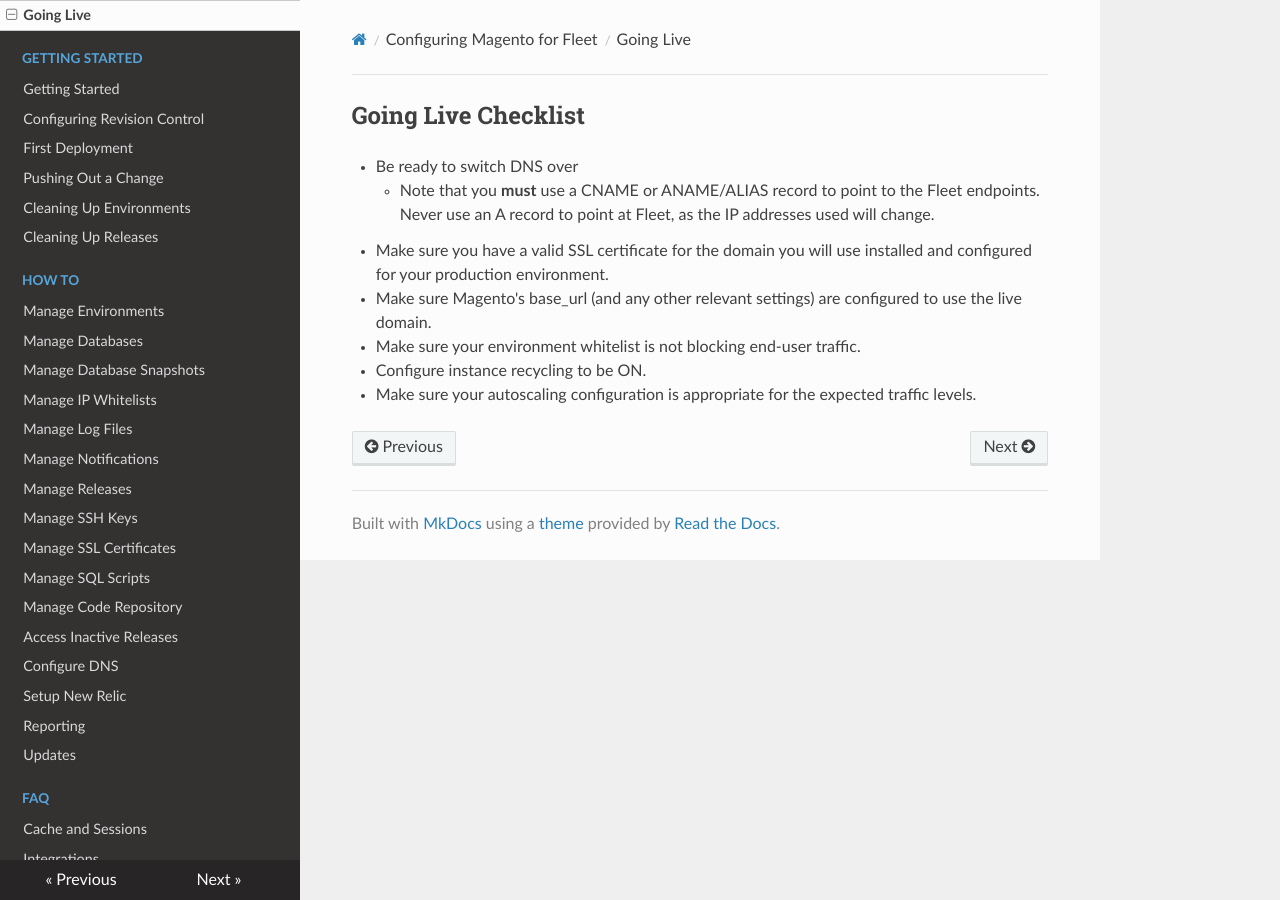
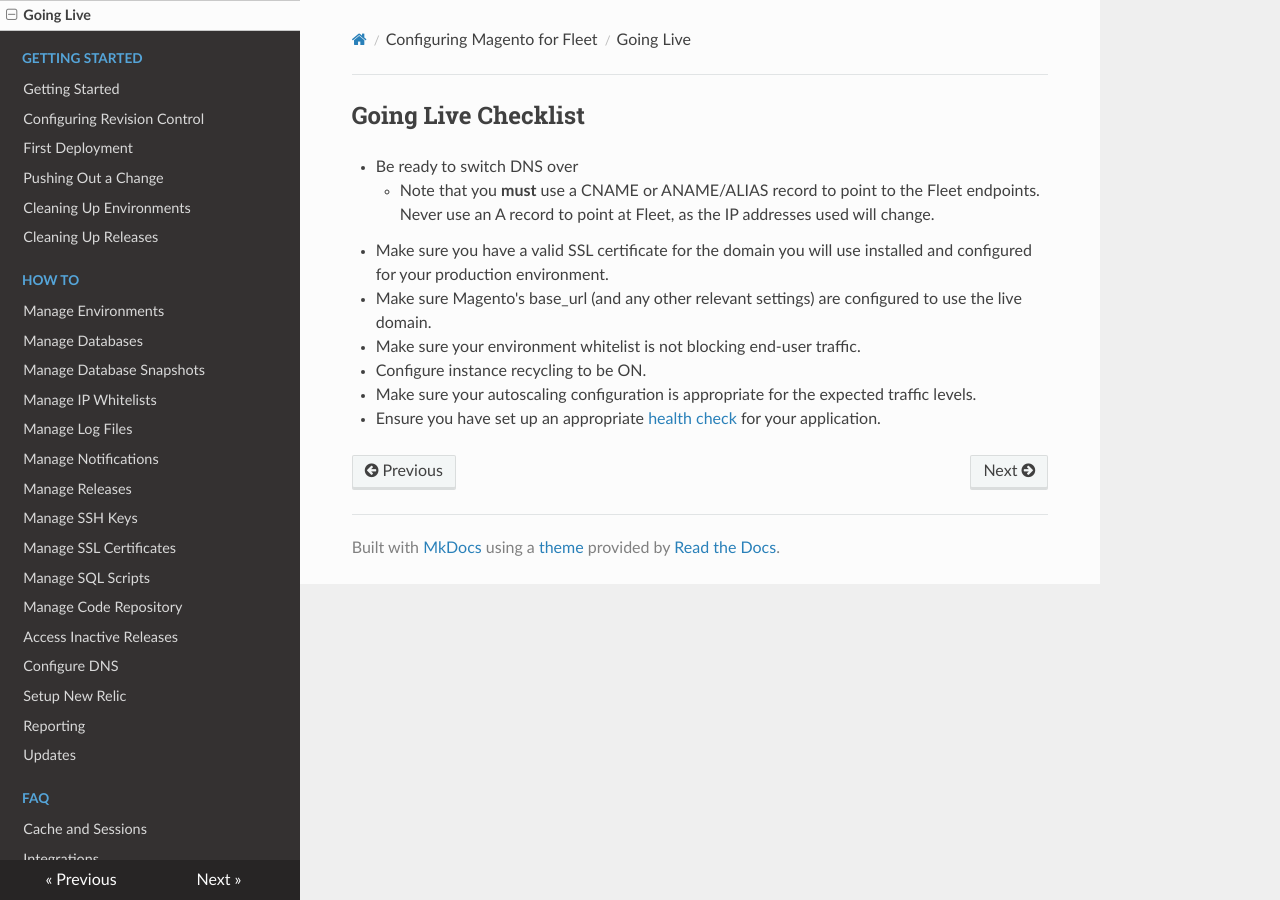
Before and after one commit to anchor/fleet-magento-docs, an MkDocs documentation site: the page built from docs/configuring-magento-for-fleet/going-live.md, in a window 1280 px wide. Built offline with MkDocs 1.6.1, drawn with Linux system fonts in a browser that asks for light colours; nearby versions of some CDN libraries; old or Windows-style settings are respelled for this version of MkDocs.

Commit message:
Add note to configure health check when going live

```diff
--- a/docs/configuring-magento-for-fleet/going-live.md
+++ b/docs/configuring-magento-for-fleet/going-live.md
@@ -7,3 +7,4 @@
  - Make sure your environment whitelist is not blocking end-user traffic.
  - Configure instance recycling to be ON.
  - Make sure your autoscaling configuration is appropriate for the expected traffic levels.
+ - Ensure you have set up an appropriate [health check](/configuring-magento-for-fleet/health-check) for your application.
```
